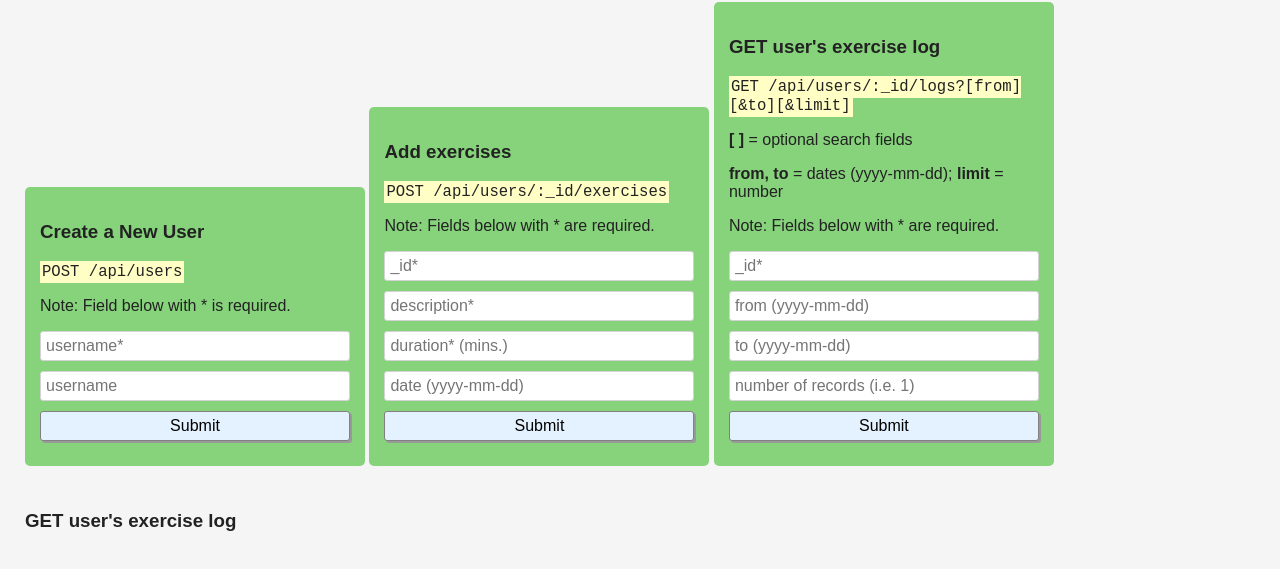
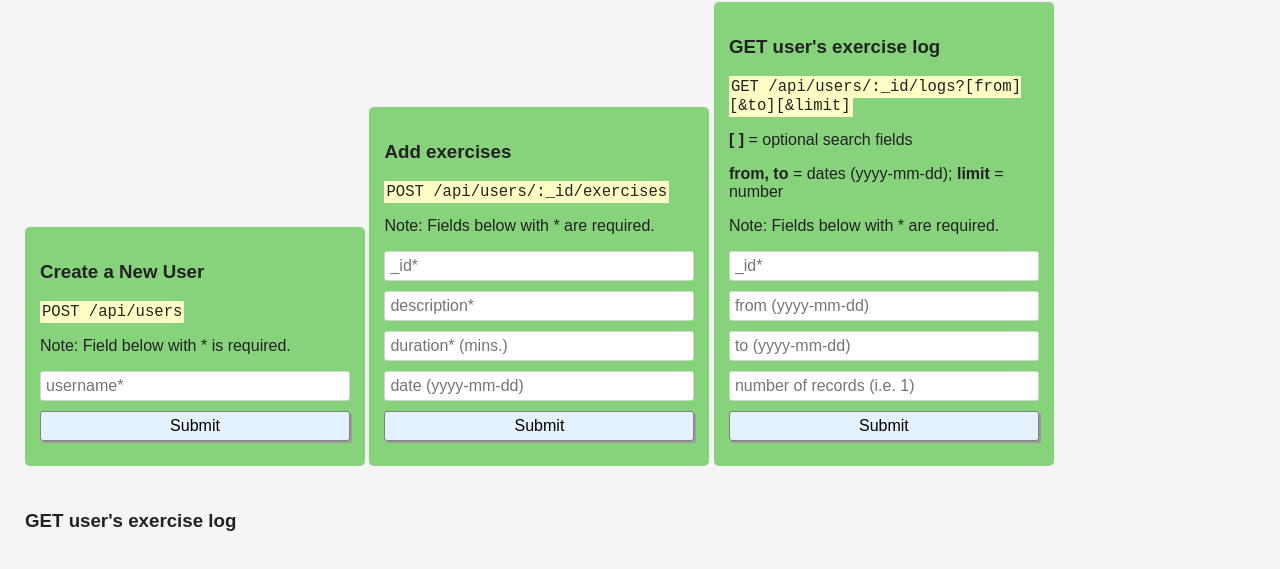
Before and after one commit to k4tiek3nt/boilerplate-project-exercisetracker, a website: page views/index.html in a window 1280 px wide. Shown: the part 81-650 px from the top of the page. Drawn offline with Linux system fonts and the light colour scheme; files that its build step writes are made by us from their sources.

Commit message:
index.html - removed duplicate username field.

```diff
--- a/views/index.html
+++ b/views/index.html
@@ -15,7 +15,6 @@
         <p><code>POST /api/users</code></p>
         <p>Note: Field below with * is required.           </p>
         <input id="uname" type="text" name="username" placeholder="username*" />
-        <input id="uname" type="text" name="username" placeholder="username" />
         <input type="submit" value="Submit" />
       </form>
       <form id="exercise-form" method="post">
```
